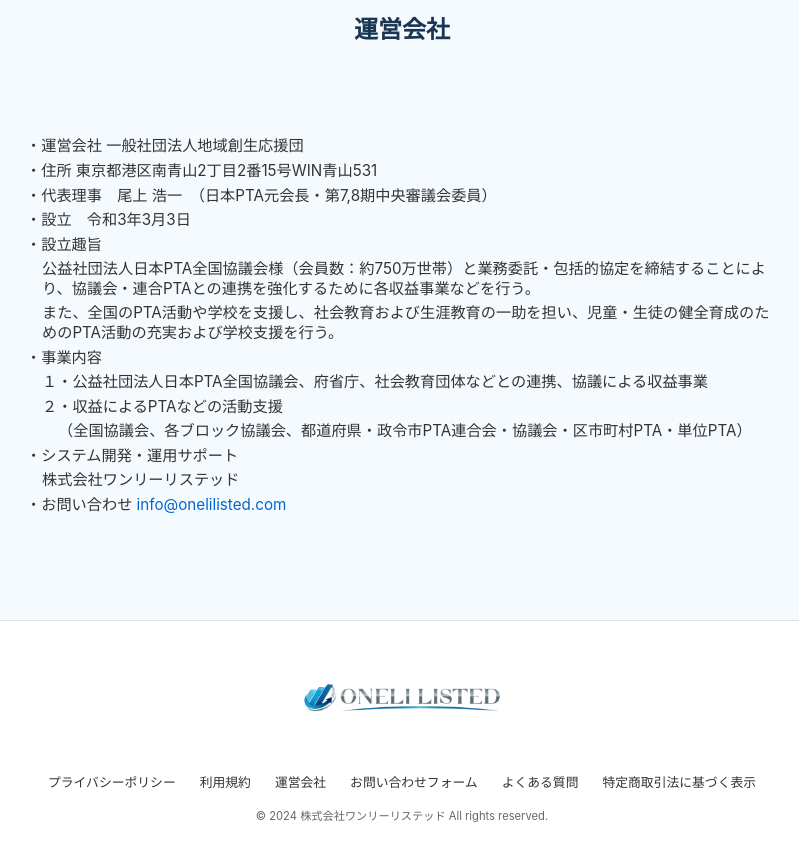
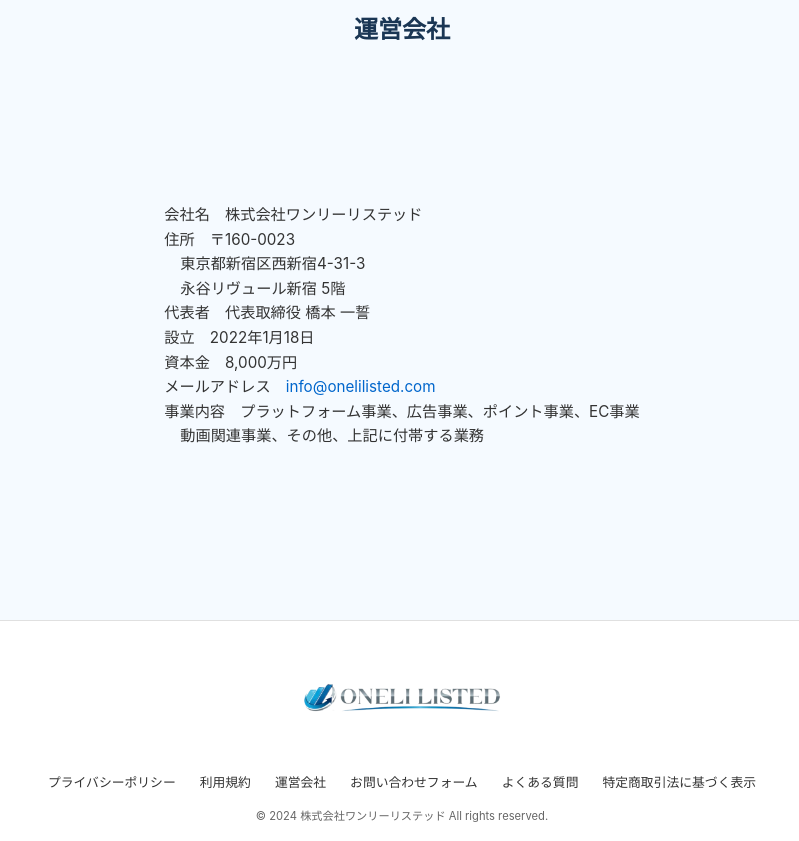
Before and after one commit to rui0608/mirrored-screen-clone, a React (Vite) app: page /company in a window 1280 px wide. Shown: the whole page, without its empty margins (238-1037 px from the left). Built offline with nearby package versions, Linux system fonts and the light colour scheme.

Commit message:
Update company information
Update the company information on the company page.

```diff
--- a/src/pages/Company.tsx
+++ b/src/pages/Company.tsx
@@ -13,20 +13,16 @@ const Company: FC = () => {
       {/* Main Content */}
       <main className="main-content company-content flex items-center justify-center min-h-[calc(100vh-240px)]">
         <div className="company-info-content">
-          <p>・運営会社 一般社団法人地域創生応援団</p>
-          <p>・住所 東京都港区南青山2丁目2番15号WIN青山531</p>
-          <p>・代表理事　尾上 浩一　（日本PTA元会長・第7,8期中央審議会委員）</p>
-          <p>・設立　令和3年3月3日</p>
-          <p>・設立趣旨</p>
-          <p className="company-paragraph">公益社団法人日本PTA全国協議会様（会員数：約750万世帯）と業務委託・包括的協定を締結することにより、協議会・連合PTAとの連携を強化するために各収益事業などを行う。</p>
-          <p className="company-paragraph">また、全国のPTA活動や学校を支援し、社会教育および生涯教育の一助を担い、児童・生徒の健全育成のためのPTA活動の充実および学校支援を行う。</p>
-          <p>・事業内容</p>
-          <p className="company-paragraph">１・公益社団法人日本PTA全国協議会、府省庁、社会教育団体などとの連携、協議による収益事業</p>
-          <p className="company-paragraph">２・収益によるPTAなどの活動支援</p>
-          <p className="company-indent">（全国協議会、各ブロック協議会、都道府県・政令市PTA連合会・協議会・区市町村PTA・単位PTA）</p>
-          <p>・システム開発・運用サポート</p>
-          <p className="company-paragraph">株式会社ワンリーリステッド</p>
-          <p>・お問い合わせ <a href="mailto:info@onelilisted.com" className="email-link">info@onelilisted.com</a></p>
+          <p>会社名　株式会社ワンリーリステッド</p>
+          <p>住所　〒160-0023</p>
+          <p className="company-paragraph">東京都新宿区西新宿4-31-3</p>
+          <p className="company-paragraph">永谷リヴュール新宿 5階</p>
+          <p>代表者　代表取締役 橋本 一誓</p>
+          <p>設立　2022年1月18日</p>
+          <p>資本金　8,000万円</p>
+          <p>メールアドレス　<a href="mailto:info@onelilisted.com" className="email-link">info@onelilisted.com</a></p>
+          <p>事業内容　プラットフォーム事業、広告事業、ポイント事業、EC事業</p>
+          <p className="company-paragraph">動画関連事業、その他、上記に付帯する業務</p>
         </div>
       </main>
 
```
